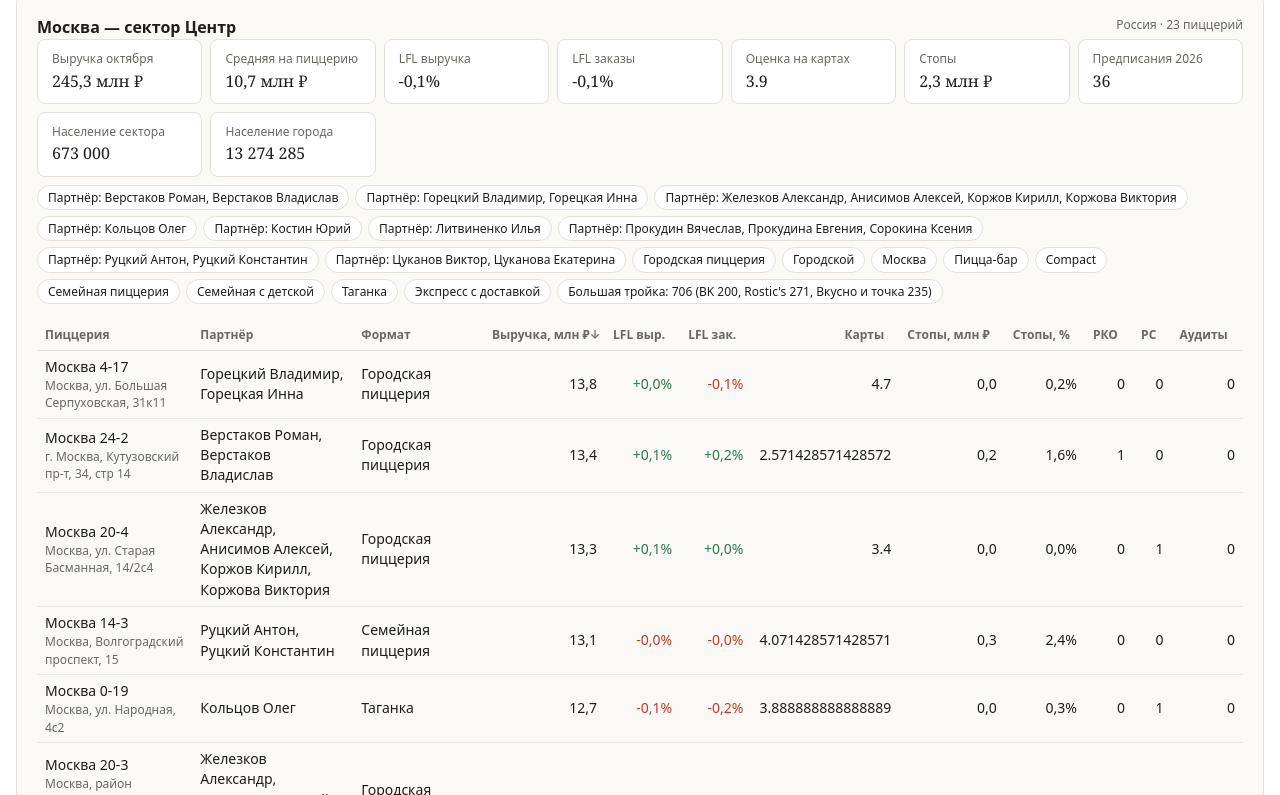
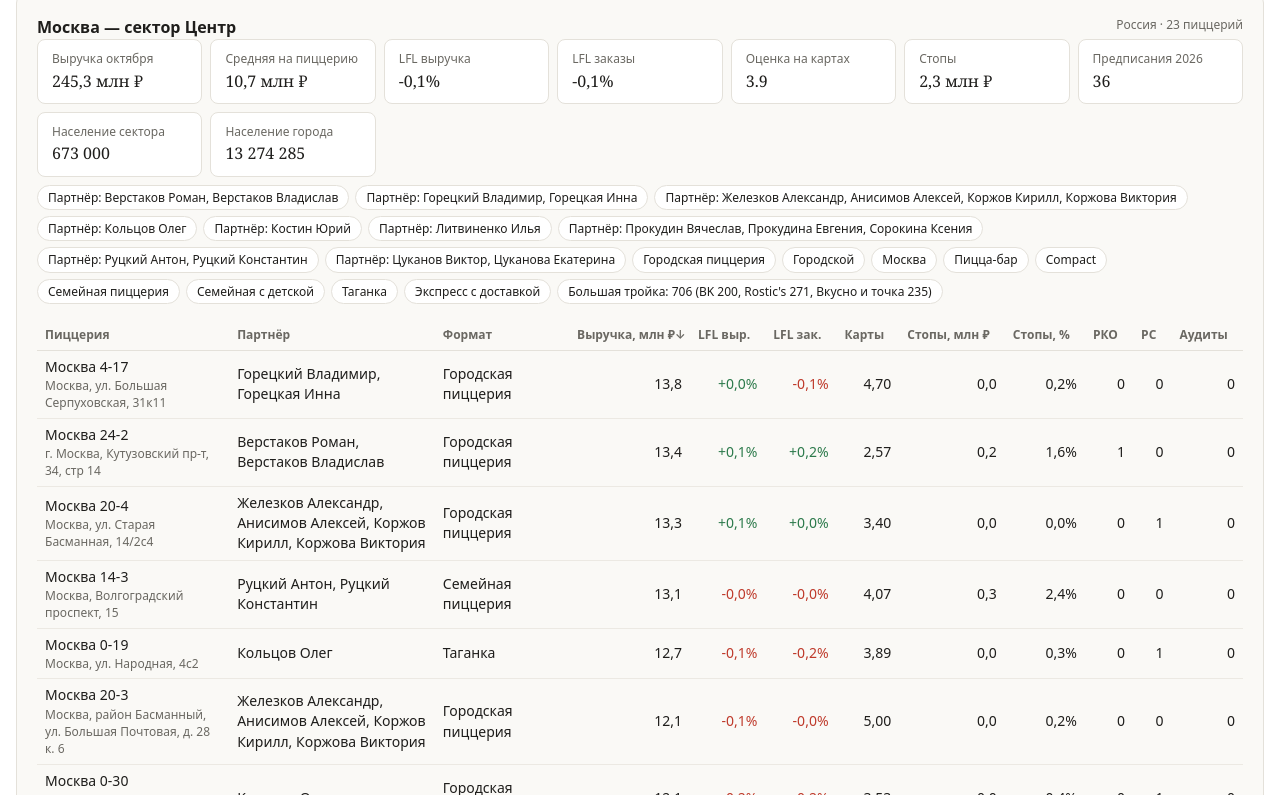
Before and after one commit to dleonov-eng/pizzerias-oct2026, a plain HTML site: page index.html in a window 1280 px wide. Both pictures are taken after a click on the element 647 px from the left and 934 px from the top of the page. Shown: the part 1514-2309 px from the top of the page. Drawn offline with Linux system fonts and the light colour scheme.

Commit message:
Fix rating precision and population labels
Co-Authored-By: Devin AI <158243242+devin-ai-integration[bot]@users.noreply.github.com>

```diff
--- a/index.html
+++ b/index.html
@@ -316,7 +316,7 @@ function renderCities() {
       <td>${fmtM(c.rev_avg)}</td>
       <td class="${pctClass(c.lfl_rev)}">${pct(c.lfl_rev)}</td>
       <td class="${pctClass(c.lfl_ord)}">${pct(c.lfl_ord)}</td>
-      <td>${c.rating ?? "—"}</td>
+      <td>${c.rating == null ? "—" : fmt(c.rating, 2)}</td>
       <td>${fmtM(c.stops)}</td>
       <td>${stopsShare(c) == null ? "—" : fmt(stopsShare(c) * 100, 1) + "%"}</td>
       <td class="gp-hide-narrow">${c.pred || "—"}</td>
@@ -341,9 +341,9 @@ function renderDetail() {
     ["Оценка на картах", c.rating ?? "—"],
     ["Стопы", fmtM(c.stops) + " млн ₽"],
     ["Предписания 2026", fmt(c.pred)],
-    [c.sector ? "Население сектора" : "Население", fmt(c.pop)],
+    [c.sector && c.sector !== c.city ? "Население сектора" : "Население", fmt(c.pop)],
   ];
-  if (c.sector) k.push(["Население города", fmt(c.city_pop)]);
+  if (c.sector && c.sector !== c.city) k.push(["Население города", fmt(c.city_pop)]);
   $("detail-kpis").innerHTML = k.map(([l, v]) =>
     `<div class="gp-detail-kpi"><span class="gp-kpi-label">${esc(l)}</span><span class="v">${esc(v)}</span></div>`).join("");
   const badges = [
@@ -366,7 +366,7 @@ function renderDetail() {
       <td>${fmtM(p.rev)}</td>
       <td class="${pctClass(p.lfl_rev)}">${pct(p.lfl_rev)}</td>
       <td class="${pctClass(p.lfl_ord)}">${pct(p.lfl_ord)}</td>
-      <td>${p.rating ?? "—"}</td>
+      <td>${p.rating == null ? "—" : fmt(p.rating, 2)}</td>
       <td>${fmtM(p.stops_rev)}</td>
       <td>${p.stops_share == null ? "—" : fmt(p.stops_share * 100, 1) + "%"}</td>
       <td class="gp-hide-narrow">${fmt(p.pred_rko)}</td>
```
